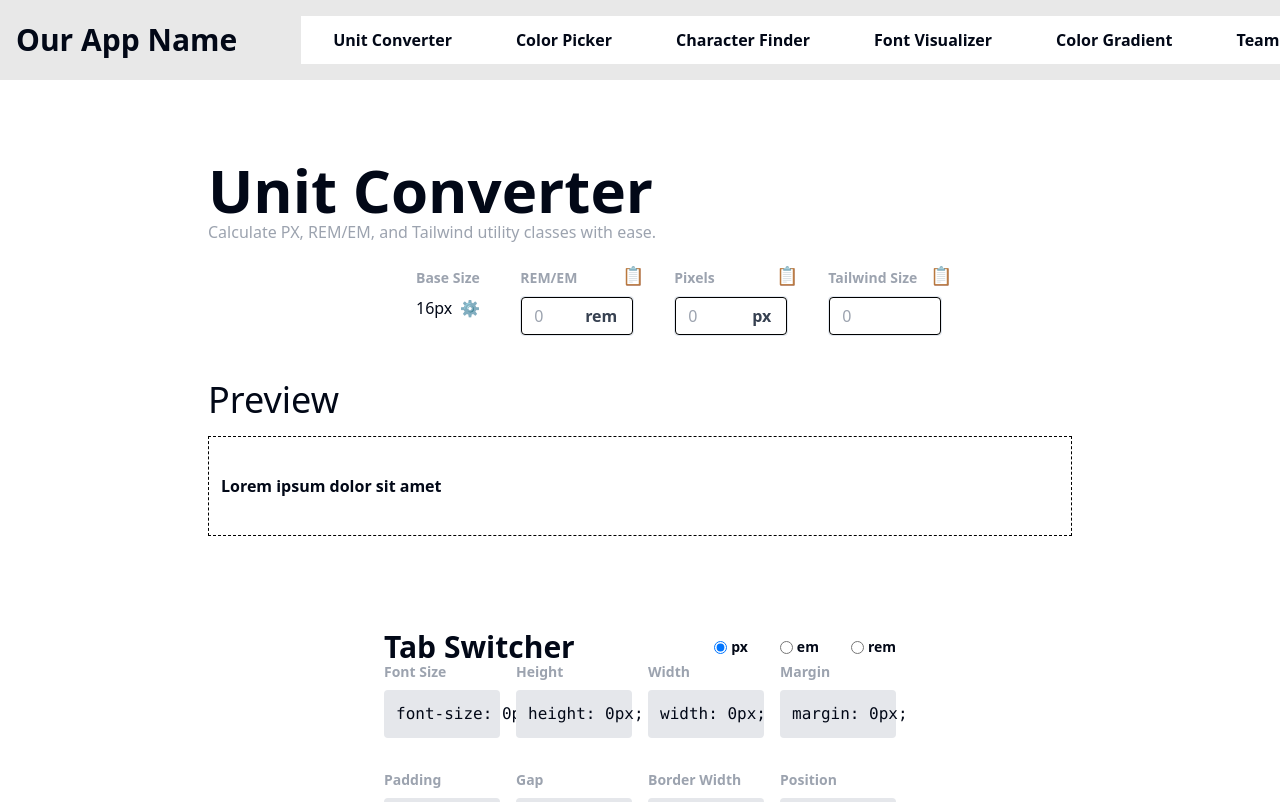
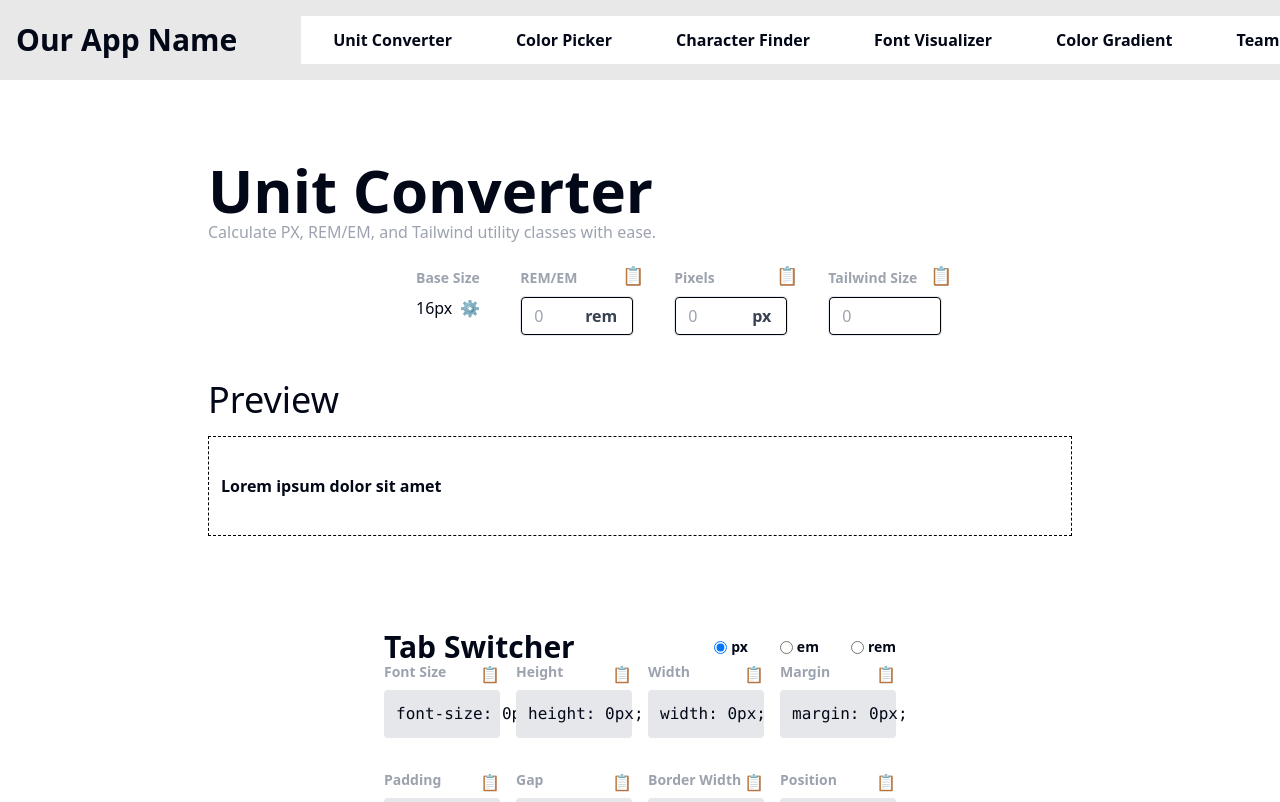
Before and after one commit to chingu-voyages/devex.tools, a React (Vite) app in the folder fetools-app/: page /unit-converter in a window 1280 px wide. Shown: the top 802 px of the page. Built offline with nearby package versions, Linux system fonts and the light colour scheme.

Commit message:
Add copy button to code block component

```diff
--- a/fetools-app/src/components/CodeBlock.jsx
+++ b/fetools-app/src/components/CodeBlock.jsx
@@ -2,10 +2,17 @@ import React from "react";
 import CopyButton from "./CopyButton";
 
 function CodeBlock({ title, code }) {
+  // Function to provide the code text to the CopyButton
+
+  const handleCopy = () => code;
+
   return (
-    <div className="mb-4">
+    <div className="mb-4 relative">
       <div className="mb-2 text-sm font-bold text-gray-400">{title}</div>
-      <div className="p-3 bg-gray-200 rounded">
+      <div className="absolute top-0 right-0 mb-2">
+        <CopyButton onCopy={handleCopy} />
+      </div>
+      <div className="p-3 bg-gray-200 rounded relative">
         <code>{code}</code>
       </div>
     </div>
```
